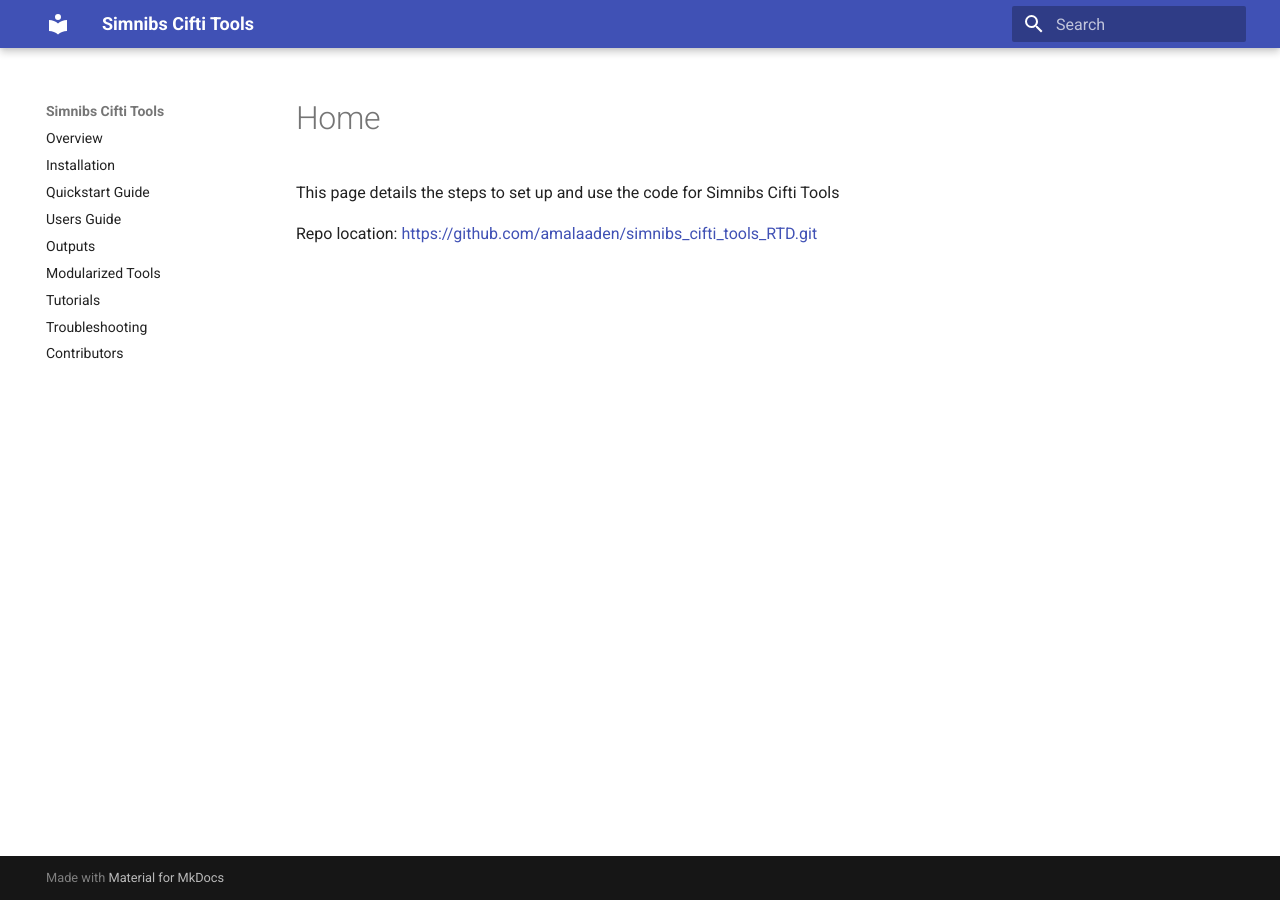
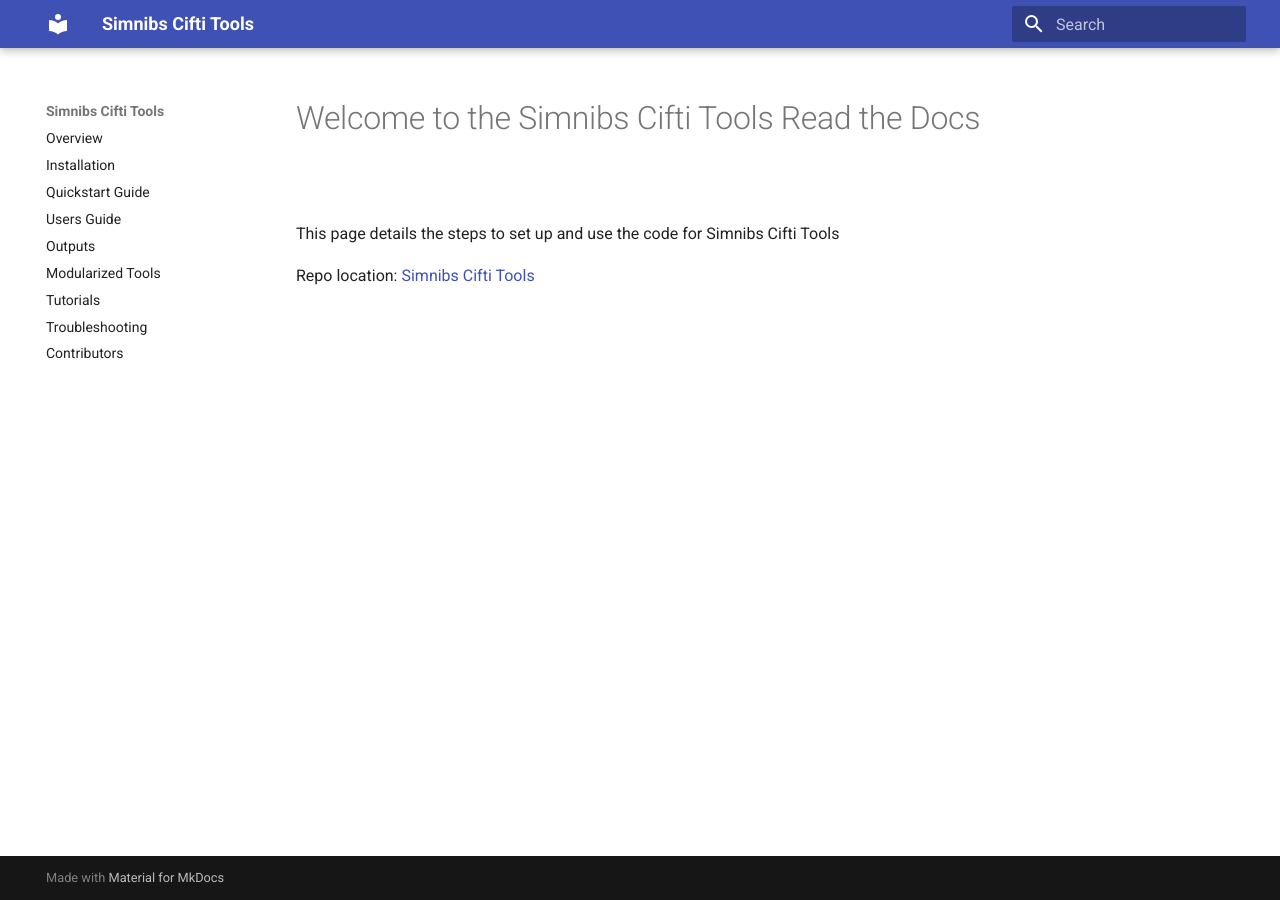
Before and after one commit to DCAN-Labs/simnibs_cifti_tools_RTD2, an MkDocs documentation site: the page built from docs/index.md, in a window 1280 px wide. Built offline with MkDocs 1.6.1 and Material for MkDocs 9.7.7, drawn with Linux system fonts in a browser that asks for light colours.

Commit message:
Updates to home page. Fixing URL and adding in a top level header.

```diff
--- a/docs/index.md
+++ b/docs/index.md
@@ -1,3 +1,5 @@
+# Welcome to the Simnibs Cifti Tools Read the Docs
+
 This page details the steps to set up and use the code for Simnibs Cifti Tools
 
-Repo location: [https://github.com/amalaaden/simnibs_cifti_tools_RTD.git](https://github.com/amalaaden/simnibs_cifti_tools_RTD.git)
+Repo location: [Simnibs Cifti Tools](https://github.com/DCAN-Labs/simnibs_cifti_tools/tree/coil_flag_stable)
```
